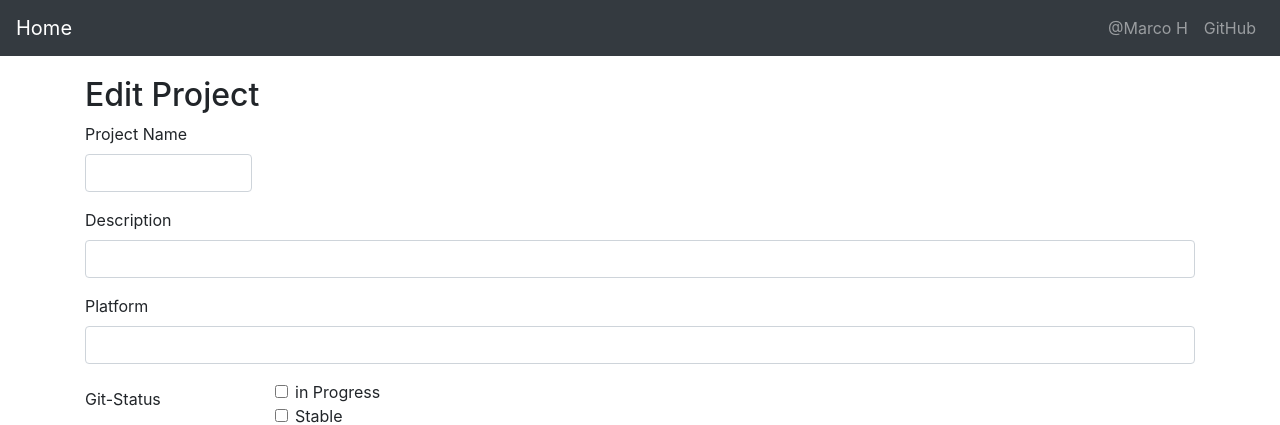
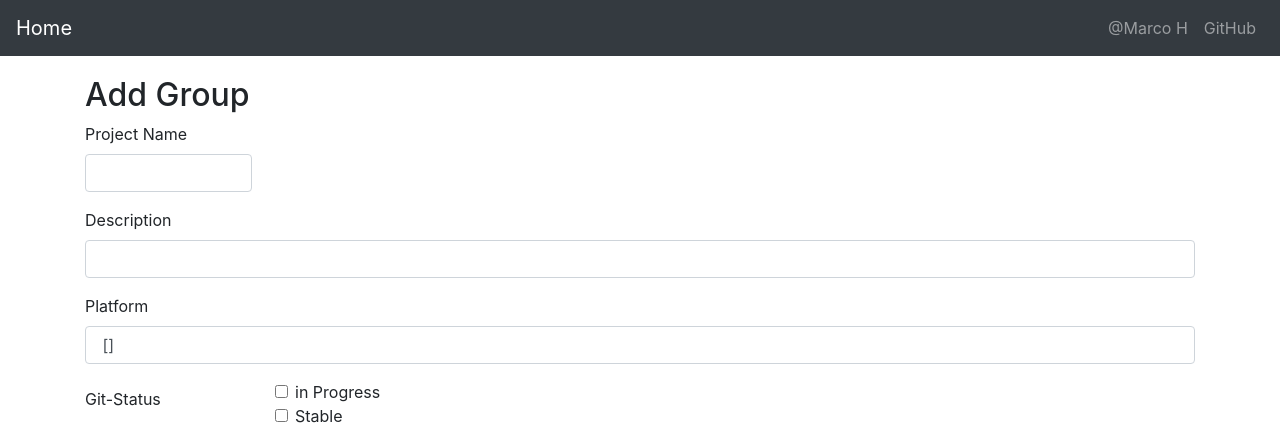
Before and after one commit to VRLAB-HSKL/BuildSystemSimpleTestComponents, a React (Create React App) app in the folder 09_ui_typescript/: page /projectdata/0 in a window 1280 px wide. Shown: the top 425 px of the page. Built offline with nearby package versions, Linux system fonts and the light colour scheme; no server answers.

Commit message:
fix shown ProjectData Edit / Group

```diff
--- a/09_ui_typescript/src/components/EditProjectData.tsx
+++ b/09_ui_typescript/src/components/EditProjectData.tsx
@@ -5,11 +5,12 @@ import AppNavbar from './AppNavbar';
 
 interface IProps extends RouteComponentProps<any> {
     title: string;
+    id: number;
 }
 
 interface IState {
 
-  item: {
+  dataItem: {
 
     iD : number;
     name : string;
@@ -24,7 +25,16 @@ interface IState {
     gitUrl : string;
     unityVersion : string;
   }
+
+  status: {
+    inProgress: number;
+    stable: number;
+  }
+
+  platformNames: string;
+
 }
+
 
 
 class EditProjectData extends Component<IProps, IState> {
@@ -34,7 +44,7 @@ class EditProjectData extends Component<IProps, IState> {
 
         this.state = {
 
-            item: {
+            dataItem: {
 
                 iD: 0,
                 name: '',
@@ -48,15 +58,35 @@ class EditProjectData extends Component<IProps, IState> {
                   },
                   gitUrl : '',
                   unityVersion : '',
-              }
+            },
+
+            status: {
+              inProgress: 0,
+              stable: 0,
+            },
+
+            platformNames : '',
+
+
+
         };
+
         this.handleChange = this.handleChange.bind(this);
         this.handleSubmit = this.handleSubmit.bind(this);
     }
 
 
-    async componentDidMount() {
+      async componentDidMount() {
+        if (this.props.match.params.id !== 'new') {
+          console.log('/api/data/findById/'+ this.props.match.params.id)
+          const data = await (await fetch(`/api/data/findById/?id=${this.props.match.params.id}`)).json();
+          this.setState({dataItem: data});
 
+          let platformList = this.state.dataItem.platformList;
+          for(let key in platformList) {
+            this.setState({platformNames: platformList[key].platformName });
+          }
+        }
       }
 
       handleChange() {
@@ -68,9 +98,16 @@ class EditProjectData extends Component<IProps, IState> {
       }
 
     render() {
-        const {item} = this.state;
-        const title = <h2>{this.props.match.params.id ? 'Edit Project' : 'Add Project'}</h2>;
+        const {status, dataItem} = this.state;
+        const title = <h2>{dataItem.iD ? 'Edit Group' : 'Add Group'}</h2>;
         console.log(this.props.match.params.id) //need for query / update a single project
+        let platformName : string = '';
+        let plaformList = dataItem.platformList;
+        for(let key in plaformList) {
+          platformName += ' ['+ plaformList[key].platformName + ']';
+        }
+
+        let gitstatus = dataItem.status;
 
         return <div>
           <AppNavbar/>
@@ -79,17 +116,17 @@ class EditProjectData extends Component<IProps, IState> {
             <Form onSubmit={this.handleSubmit}>
               <FormGroup>
                 <Label for="name">Project Name</Label>
-                <Input type="text" name="name" id="name" value={item.name || ''}
+                <Input type="text" name="name" id="name" value={dataItem.name || ''}
                        onChange={this.handleChange} autoComplete="name"/>
               </FormGroup>
               <FormGroup>
                 <Label for="description">Description</Label>
-                <Input type="text" name="description" id="description" value={item.description || ''}
+                <Input type="text" name="description" id="description" value={dataItem.description || ''}
                        onChange={this.handleChange} autoComplete="description"/>
               </FormGroup>
               <FormGroup>
                 <Label for="platformlist">Platform</Label>
-                <Input type="text" name="platformlist" id="platformlist"
+                <Input type="text" name="platformlist" id="platformlist" value={platformName}
                        onChange={this.handleChange} autoComplete="platformlist"/>
               </FormGroup>
               <FormGroup row>
@@ -97,13 +134,13 @@ class EditProjectData extends Component<IProps, IState> {
                 <Col sm={{ size: 10 }}>
                   <FormGroup check>
                     <Label check>
-                      <Input type="checkbox" id="inprogress" />{' '}
+                      <Input type="checkbox" id="inprogress" value={status.inProgress} />{' '}
                       in Progress
                     </Label>
                   </FormGroup>
                   <FormGroup check>
                     <Label check>
-                      <Input type="checkbox" id="stable" />{' '}
+                      <Input type="checkbox" id="stable" value={status.stable} />{' '}
                       Stable
                     </Label>
                   </FormGroup>
@@ -111,12 +148,12 @@ class EditProjectData extends Component<IProps, IState> {
               </FormGroup>
               <FormGroup>
                 <Label for="gitUrl">Git-Url</Label>
-                <Input type="text" name="giturl" id="giturl" value={item.gitUrl || ''}
+                <Input type="text" name="giturl" id="giturl" value={dataItem.gitUrl || ''}
                         onChange={this.handleChange} autoComplete="giturl" />
               </FormGroup>
               <FormGroup>
                 <Label for="unityVersion">Unity Version</Label>
-                <Input type="text" name="unityVersion" id="unityVersion" value={item.unityVersion || ''}
+                <Input type="text" name="unityVersion" id="unityVersion" value={dataItem.unityVersion || ''}
                         onChange={this.handleChange} autoComplete="unityVersion" />
               </FormGroup>
               <FormGroup>
--- a/09_ui_typescript/src/components/ProjectDataList.tsx
+++ b/09_ui_typescript/src/components/ProjectDataList.tsx
@@ -66,6 +66,8 @@ class projectDataList extends Component<IProps, IState> {
         unityVersion : "2016",
       }]
     };
+
+    this.remove.bind(this);
   }
 
   componentDidMount() {
@@ -75,7 +77,7 @@ class projectDataList extends Component<IProps, IState> {
     //.then(response => response.json())
     //.then(data => this.setState({persons: data, isLoading: false}));
 
-    fetch('/api/data/getallprojectdata')
+    fetch('/api/data/findAll')
     .then(response => response.json())
     .then(data => this.setState({projectdata: data, isLoading: false}))
     .catch(error => this.setState({
@@ -83,6 +85,18 @@ class projectDataList extends Component<IProps, IState> {
       error: true
     }));
 
+  }
+
+  async remove(id : number) {
+    console.log('delete: ' + `/api/data/deleteById/?id=${id}`);
+    await fetch(`/api/data/deleteById/?id=${id}`)
+    fetch('/api/data/findAll')
+    .then(response => response.json())
+    .then(data => this.setState({projectdata: data, isLoading: false}))
+    .catch(error => this.setState({
+      isLoading: false,
+      error: true
+    }));
   }
 
   render() {
@@ -140,7 +154,7 @@ class projectDataList extends Component<IProps, IState> {
           <td>
               <ButtonGroup>
                   <Button size="sm" color="primary" tag={Link} to={"/projectdata/" + id}>Edit</Button>
-                  <Button size="sm" color="danger" /* delete stuff to do */>Delete</Button>
+                  <Button size="sm" color="danger" onClick={() => this.remove(id)}>Delete</Button>
                   <Button size="sm" color="primary">Create</Button>
               </ButtonGroup>
           </td>
```
